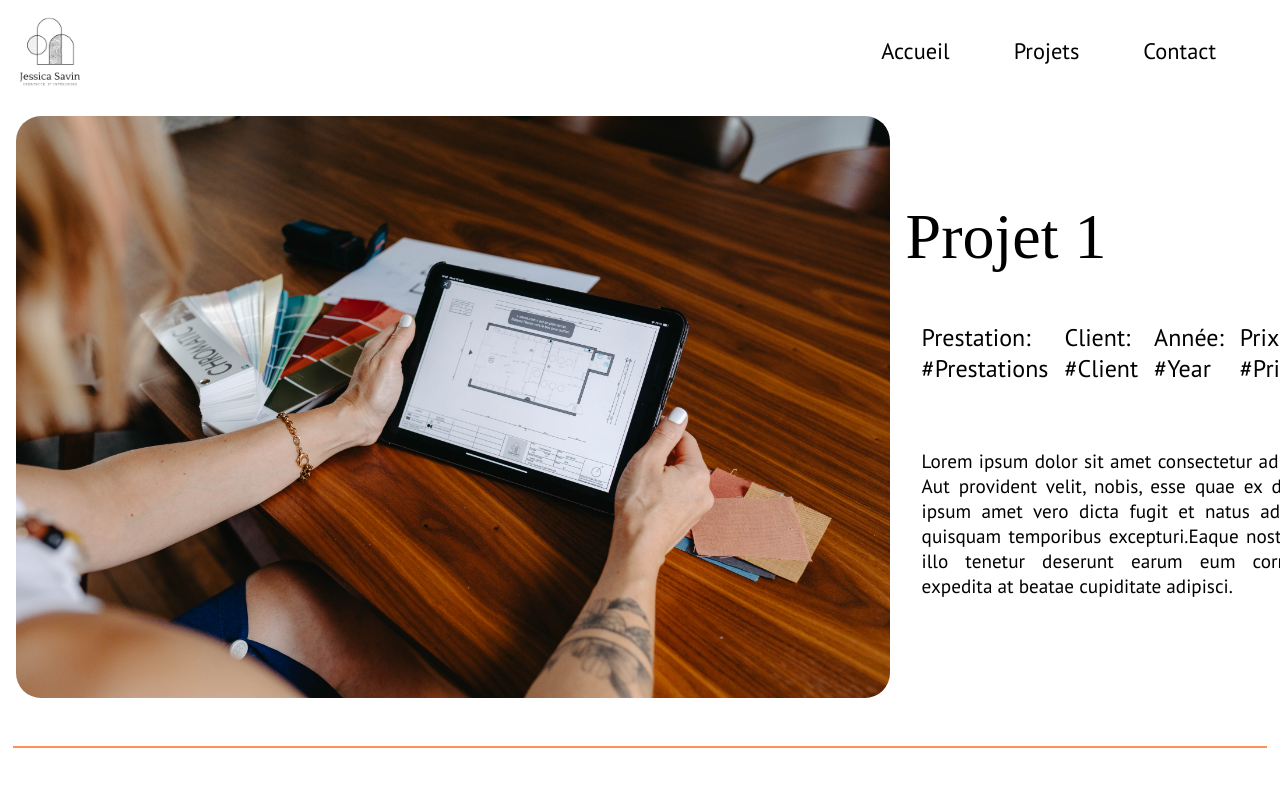
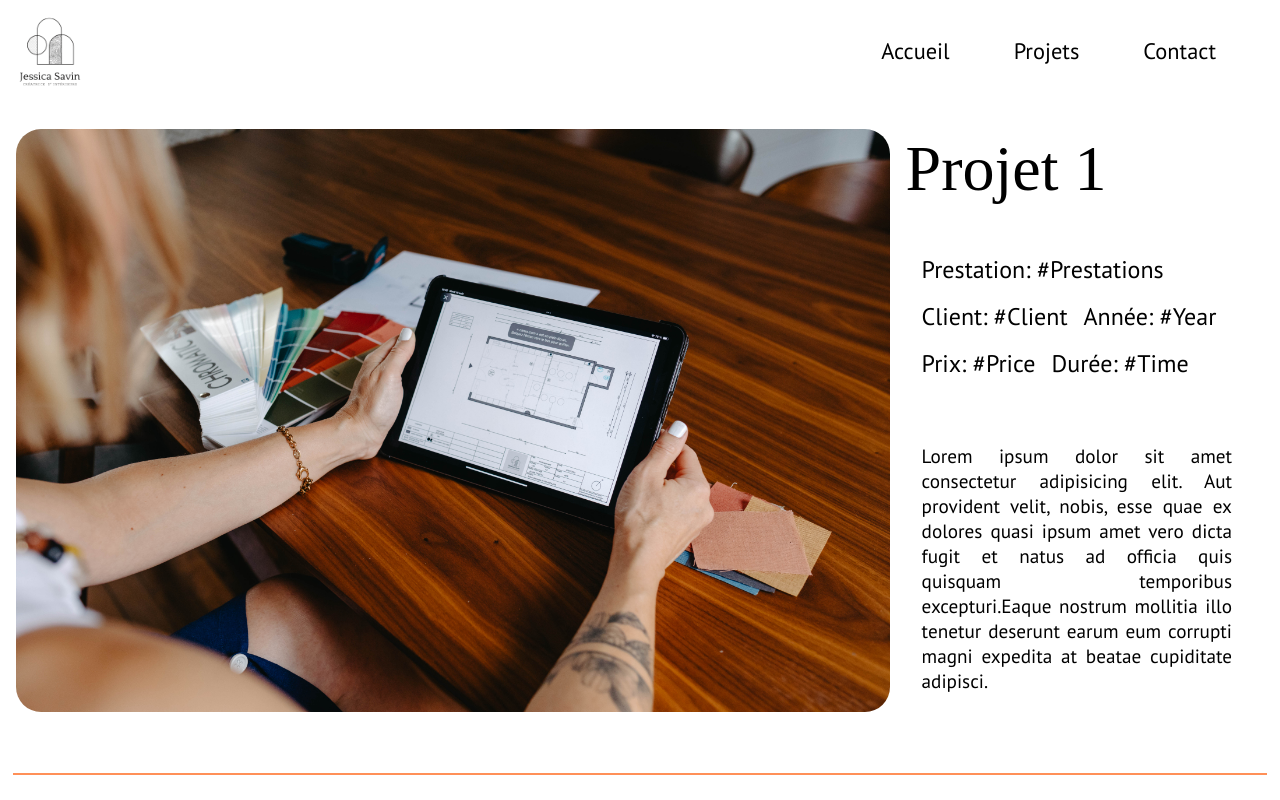
Before and after one commit to Daganx/Savin-Jessica, a React (Vite) app: page /projects/1 in a window 1280 px wide. Shown: the top 800 px of the page. Built offline with nearby package versions, Linux system fonts and the light colour scheme.

Commit message:
projectsDetails update

```diff
--- a/src/components/ProjectsDetails/projectsDetails.css
+++ b/src/components/ProjectsDetails/projectsDetails.css
@@ -14,6 +14,7 @@
 
 .projects-details ul {
   display: flex;
+  flex-wrap: wrap;
   gap: 16px;
   padding: 32px;
   font-size: 24px;
@@ -32,6 +33,14 @@
   text-align: justify;
 }
 
+.projects-text{
+  width: 30%;
+}
+
+.projects-text ul{
+
+}
+
 @media screen and (max-width: 1024px) {
   .projects-details {
     display: flex;
@@ -43,7 +52,7 @@
   .projects-details h1 {
     text-align: center;
   }
-  .projects-details ul{
+  .projects-details ul {
     justify-content: center;
   }
 }
@@ -57,13 +66,12 @@
     font-size: 1em;
     justify-content: center;
   }
-  .projects-bio{
+  .projects-bio {
     padding: 16px;
   }
-
 }
-@media screen and (max-width: 475px){
-  .projects-bio{
+@media screen and (max-width: 475px) {
+  .projects-bio {
     font-size: 1em;
   }
 }
```
